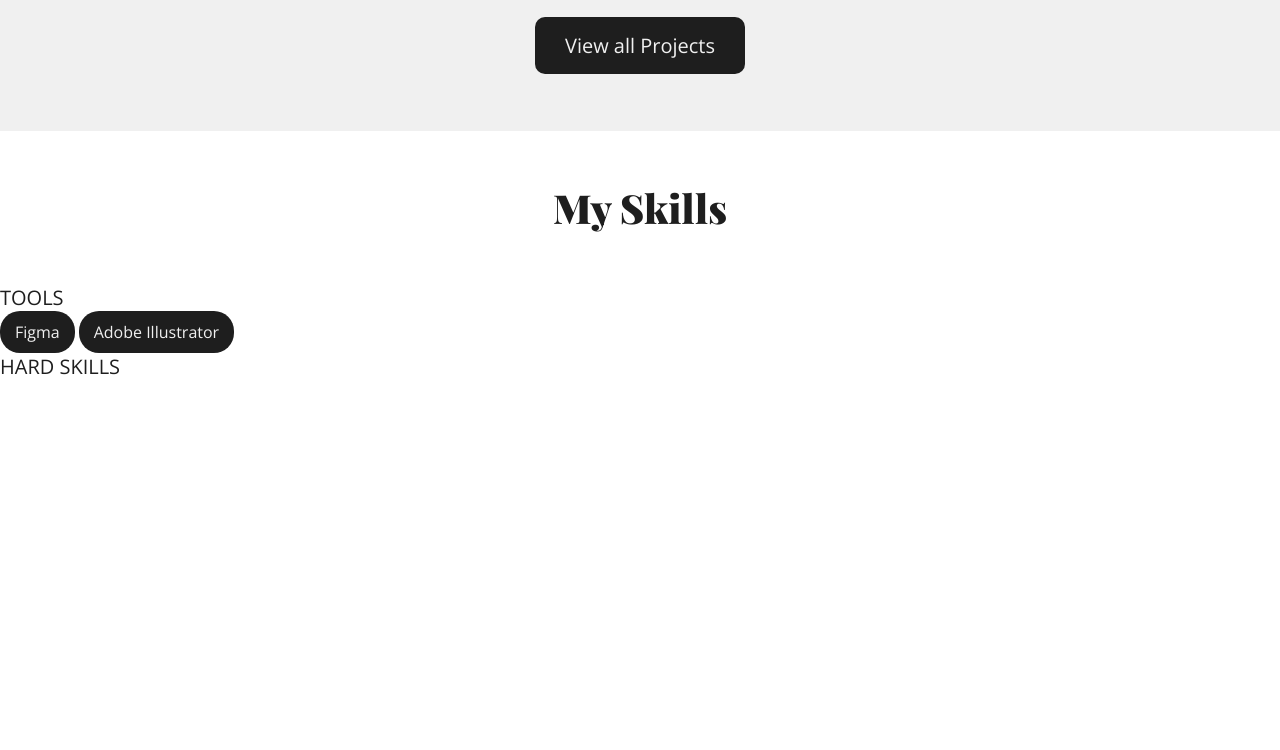
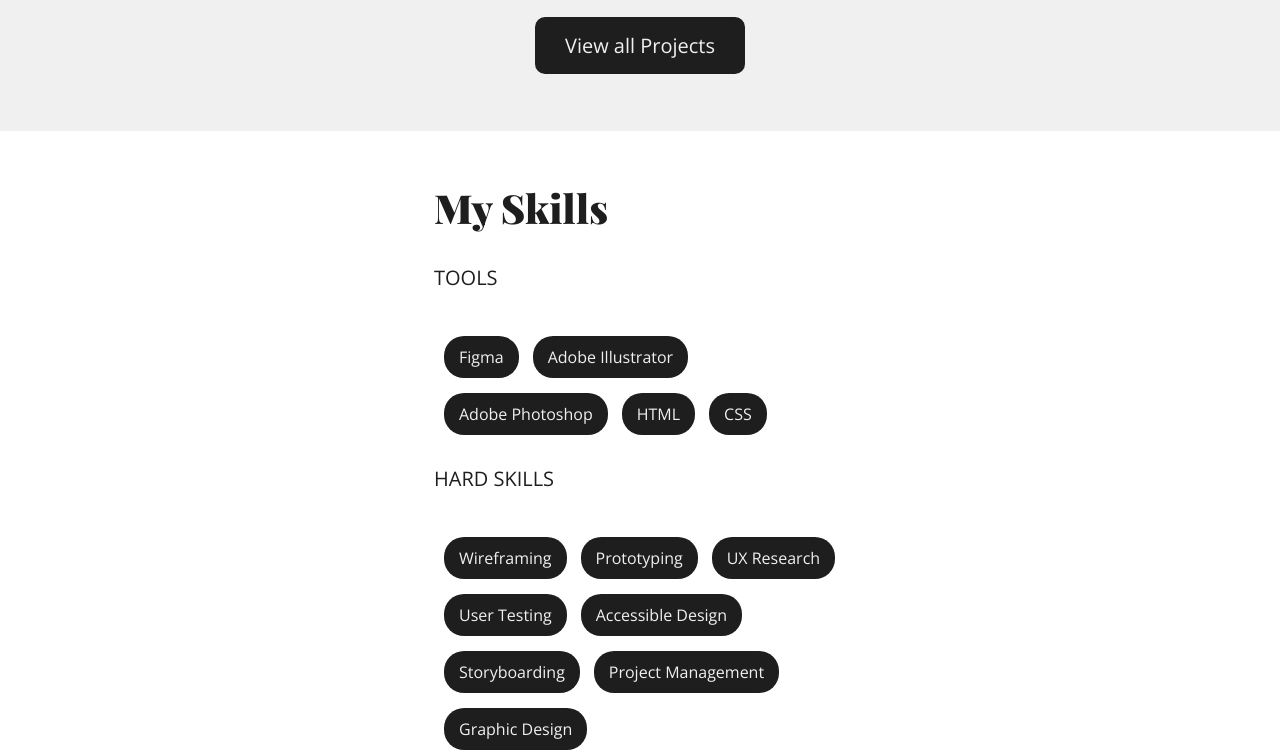
Before and after one commit to groovindude/UX_UI_HW_18, a plain HTML site: page index.html in a window 1280 px wide. Shown: the part 629-1379 px from the top of the page. Before the commit the page ends 1009 px from the top, so only its background shows below. Drawn offline with nearby package versions, Linux system fonts and the light colour scheme; a web font is replaced by a local one.

Commit message:
my skills css and html 2

```diff
--- a/CSS/style.css
+++ b/CSS/style.css
@@ -125,6 +125,8 @@ h2 {
     font-style: normal;
     font-weight: 400;
     line-height: normal;
+    margin-left: 10px;
+    margin-top: 15px;
   }
 
   h3 {
@@ -135,4 +137,27 @@ h2 {
     font-weight: 300;
     line-height: normal;
     text-transform: uppercase;
+    margin-bottom: 30px;
   }
+
+  .mySkills {
+    width: 412px;
+    min-height: 510px;
+    justify-content: center;
+    margin: auto;
+  }
+
+  .hardSkills {
+    margin-top: 30px;
+  }
+
+  .second {
+    color: #1E1E1E;
+    font-family: 'Playfair Display', serif;
+    font-size: 40px;
+    font-style: normal;
+    font-weight: 900;
+    padding-top: 50px;
+    padding-bottom: 30px;
+    justify-content: left;
+}
--- a/index.html
+++ b/index.html
@@ -30,7 +30,7 @@
         <button class="primary">View all Projects</button>
     </section>
     <section class="mySkills">
-        <h1>My Skills</h1>
+        <h1 class="second">My Skills</h1>
         <div class="skillContainer">
             <h3>Tools</h3>
             <div class=skill>
@@ -39,7 +39,40 @@
               <div class=skill>
                 <p>Adobe Illustrator</p>
               </div>
-            <h3>Hard Skills</h3>
+              <div class=skill>
+                <p>Adobe Photoshop</p>
+              </div>
+              <div class=skill>
+                <p>HTML</p>
+              </div>
+              <div class=skill>
+                <p>CSS</p>
+              </div>
+            <h3 class="hardSkills">Hard Skills</h3>
+            <div class=skill>
+                <p>Wireframing</p>
+              </div>
+              <div class=skill>
+                <p>Prototyping</p>
+              </div>
+              <div class=skill>
+                <p>UX Research</p>
+              </div>
+              <div class=skill>
+                <p>User Testing</p>
+              </div>
+              <div class=skill>
+                <p>Accessible Design</p>
+              </div>
+              <div class=skill>
+                <p>Storyboarding</p>
+              </div>
+              <div class=skill>
+                <p>Project Management</p>
+              </div>
+              <div class=skill>
+                <p>Graphic Design</p>
+              </div>
         </div>
     </section>
 </body>
```
